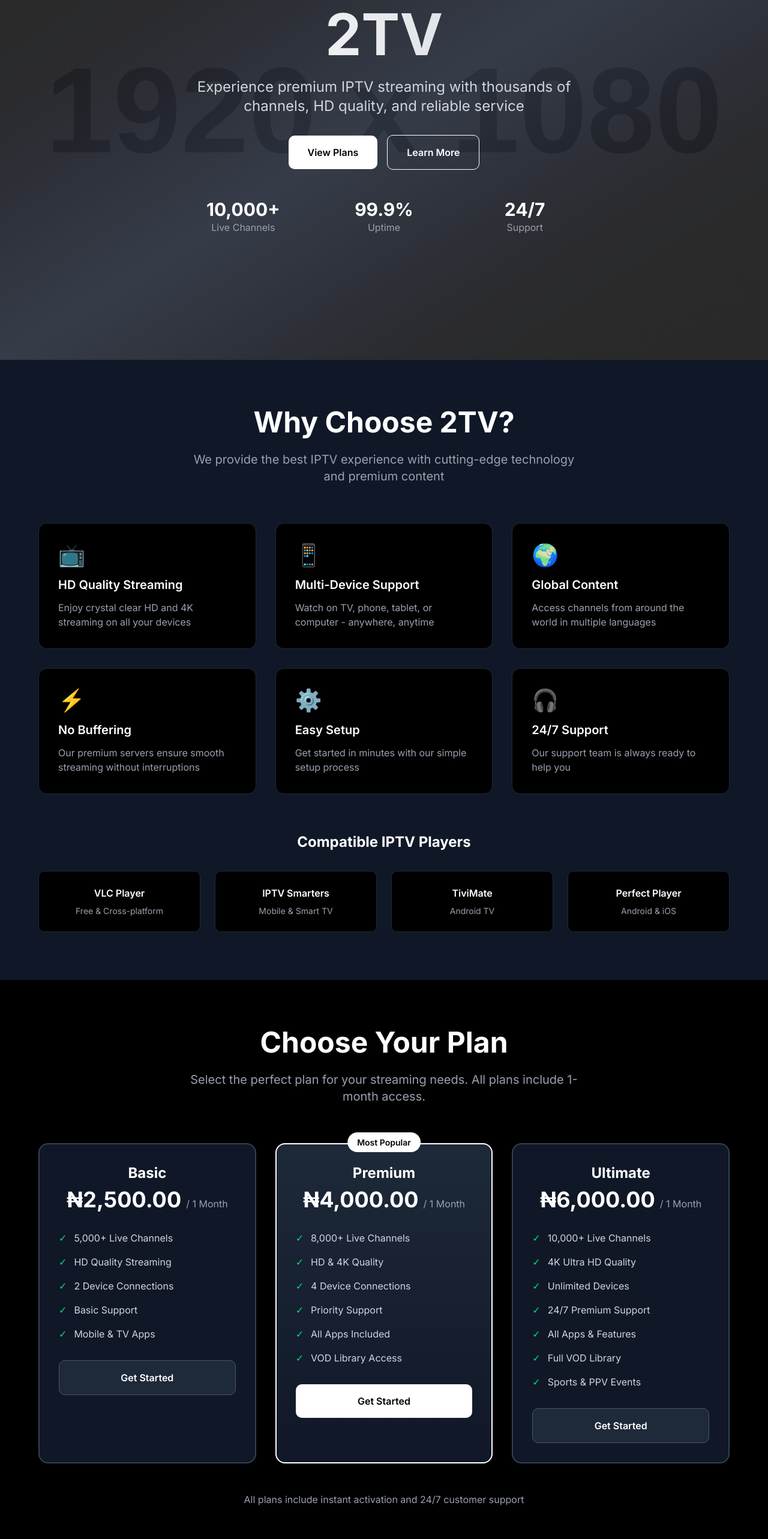
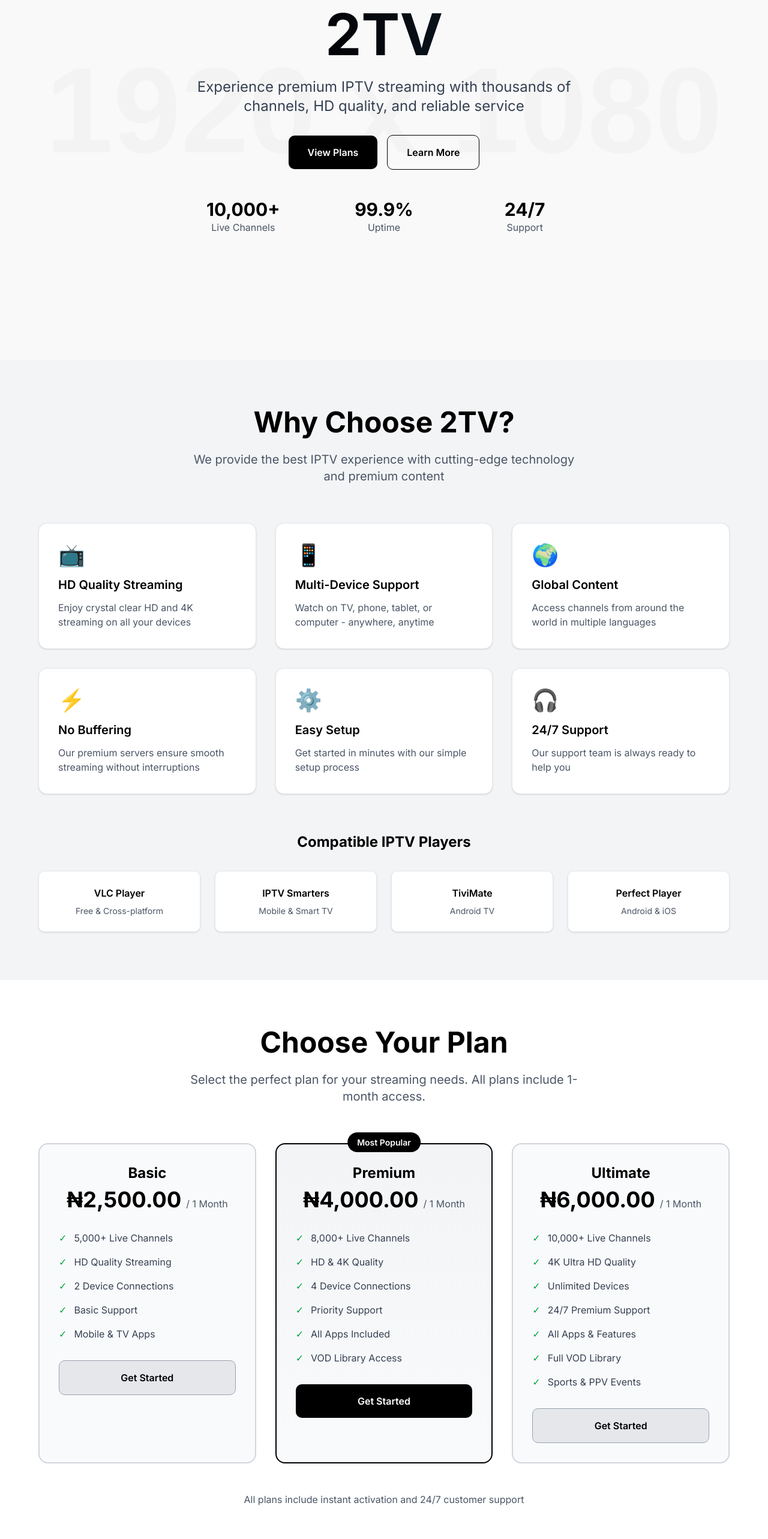
Before and after one commit to luwafem/2tv, a Next.js app: page / in a window 1280 px wide. Shown: the part 200-2766 px from the top of the page at 60% size. Built offline with nearby package versions, Linux system fonts and the light colour scheme.

Commit message:
Fix hydration issues and update to white/black theme

```diff
--- a/src/app/layout.js
+++ b/src/app/layout.js
@@ -11,9 +11,6 @@ export const metadata = {
 export default function RootLayout({ children }) {
   return (
     <html lang="en">
-      <head>
-        <script src="https://js.paystack.co/v1/inline.js"></script>
-      </head>
       <body className={inter.className}>
         {children}
       </body>
--- a/src/app/page.js
+++ b/src/app/page.js
@@ -17,7 +17,7 @@ export default function Home() {
   }
 
   return (
-    <main className="min-h-screen bg-black text-white">
+    <main className="min-h-screen bg-white text-black">
       <Hero />
       <Features />
       <PricingPlans onPlanSelect={handlePlanSelect} />
--- a/src/components/Features.js
+++ b/src/components/Features.js
@@ -35,13 +35,13 @@ export default function Features() {
   ]
 
   return (
-    <section id="features" className="py-20 px-4 bg-gray-900">
+    <section id="features" className="py-20 px-4 bg-gray-100">
       <div className="max-w-6xl mx-auto">
         <div className="text-center mb-16">
-          <h2 className="text-4xl md:text-5xl font-bold mb-6">
+          <h2 className="text-4xl md:text-5xl font-bold mb-6 text-black">
             Why Choose 2TV?
           </h2>
-          <p className="text-xl text-gray-400 max-w-2xl mx-auto">
+          <p className="text-xl text-gray-600 max-w-2xl mx-auto">
             We provide the best IPTV experience with cutting-edge technology and premium content
           </p>
         </div>
@@ -50,33 +50,33 @@ export default function Features() {
           {features.map((feature, index) => (
             <div
               key={index}
-              className="bg-black p-8 rounded-xl border border-gray-800 hover:border-gray-600 transition-colors"
+              className="bg-white p-8 rounded-xl border border-gray-200 hover:border-gray-400 transition-colors shadow-sm"
             >
               <div className="text-4xl mb-4">{feature.icon}</div>
-              <h3 className="text-xl font-semibold mb-3">{feature.title}</h3>
-              <p className="text-gray-400">{feature.description}</p>
+              <h3 className="text-xl font-semibold mb-3 text-black">{feature.title}</h3>
+              <p className="text-gray-600">{feature.description}</p>
             </div>
           ))}
         </div>
 
         <div className="mt-16 text-center">
-          <h3 className="text-2xl font-bold mb-8">Compatible IPTV Players</h3>
+          <h3 className="text-2xl font-bold mb-8 text-black">Compatible IPTV Players</h3>
           <div className="grid grid-cols-2 md:grid-cols-4 gap-6">
-            <div className="bg-black p-6 rounded-lg border border-gray-800">
-              <h4 className="font-semibold">VLC Player</h4>
-              <p className="text-sm text-gray-400 mt-2">Free & Cross-platform</p>
+            <div className="bg-white p-6 rounded-lg border border-gray-200 shadow-sm">
+              <h4 className="font-semibold text-black">VLC Player</h4>
+              <p className="text-sm text-gray-600 mt-2">Free & Cross-platform</p>
             </div>
-            <div className="bg-black p-6 rounded-lg border border-gray-800">
-              <h4 className="font-semibold">IPTV Smarters</h4>
-              <p className="text-sm text-gray-400 mt-2">Mobile & Smart TV</p>
+            <div className="bg-white p-6 rounded-lg border border-gray-200 shadow-sm">
+              <h4 className="font-semibold text-black">IPTV Smarters</h4>
+              <p className="text-sm text-gray-600 mt-2">Mobile & Smart TV</p>
             </div>
-            <div className="bg-black p-6 rounded-lg border border-gray-800">
-              <h4 className="font-semibold">TiviMate</h4>
-              <p className="text-sm text-gray-400 mt-2">Android TV</p>
+            <div className="bg-white p-6 rounded-lg border border-gray-200 shadow-sm">
+              <h4 className="font-semibold text-black">TiviMate</h4>
+              <p className="text-sm text-gray-600 mt-2">Android TV</p>
             </div>
-            <div className="bg-black p-6 rounded-lg border border-gray-800">
-              <h4 className="font-semibold">Perfect Player</h4>
-              <p className="text-sm text-gray-400 mt-2">Android & iOS</p>
+            <div className="bg-white p-6 rounded-lg border border-gray-200 shadow-sm">
+              <h4 className="font-semibold text-black">Perfect Player</h4>
+              <p className="text-sm text-gray-600 mt-2">Android & iOS</p>
             </div>
           </div>
         </div>
--- a/src/components/Hero.js
+++ b/src/components/Hero.js
@@ -2,29 +2,29 @@
 
 export default function Hero() {
   return (
-    <section className="relative min-h-screen flex items-center justify-center bg-gradient-to-br from-black via-gray-900 to-black">
-      <div className="absolute inset-0 bg-[url('https://placehold.co/1920x1080?text=Premium+IPTV+Streaming+Background')] bg-cover bg-center opacity-20"></div>
+    <section className="relative min-h-screen flex items-center justify-center bg-white">
+      <div className="absolute inset-0 bg-[url('https://placehold.co/1920x1080?text=Premium+IPTV+Streaming+Background')] bg-cover bg-center opacity-10"></div>
 
       <div className="relative z-10 text-center px-4 max-w-4xl mx-auto">
-        <h1 className="text-6xl md:text-8xl font-bold mb-6 bg-gradient-to-r from-white to-gray-300 bg-clip-text text-transparent">
+        <h1 className="text-6xl md:text-8xl font-bold mb-6 bg-gradient-to-r from-black to-gray-800 bg-clip-text text-transparent">
           2TV
         </h1>
 
-        <p className="text-xl md:text-2xl mb-8 text-gray-300 max-w-2xl mx-auto">
+        <p className="text-xl md:text-2xl mb-8 text-gray-700 max-w-2xl mx-auto">
           Experience premium IPTV streaming with thousands of channels, HD quality, and reliable service
         </p>
 
         <div className="flex flex-col sm:flex-row gap-4 justify-center items-center">
           <button
             onClick={() => document.getElementById('pricing').scrollIntoView({ behavior: 'smooth' })}
-            className="px-8 py-4 bg-white text-black font-semibold rounded-lg hover:bg-gray-200 transition-colors"
+            className="px-8 py-4 bg-black text-white font-semibold rounded-lg hover:bg-gray-800 transition-colors"
           >
             View Plans
           </button>
 
           <button
             onClick={() => document.getElementById('features').scrollIntoView({ behavior: 'smooth' })}
-            className="px-8 py-4 border border-white text-white font-semibold rounded-lg hover:bg-white hover:text-black transition-colors"
+            className="px-8 py-4 border border-black text-black font-semibold rounded-lg hover:bg-black hover:text-white transition-colors"
           >
             Learn More
           </button>
@@ -32,16 +32,16 @@ export default function Hero() {
 
         <div className="mt-12 grid grid-cols-1 md:grid-cols-3 gap-8 text-center">
           <div>
-            <h3 className="text-3xl font-bold text-white">10,000+</h3>
-            <p className="text-gray-400">Live Channels</p>
+            <h3 className="text-3xl font-bold text-black">10,000+</h3>
+            <p className="text-gray-600">Live Channels</p>
           </div>
           <div>
-            <h3 className="text-3xl font-bold text-white">99.9%</h3>
-            <p className="text-gray-400">Uptime</p>
+            <h3 className="text-3xl font-bold text-black">99.9%</h3>
+            <p className="text-gray-600">Uptime</p>
           </div>
           <div>
-            <h3 className="text-3xl font-bold text-white">24/7</h3>
-            <p className="text-gray-400">Support</p>
+            <h3 className="text-3xl font-bold text-black">24/7</h3>
+            <p className="text-gray-600">Support</p>
           </div>
         </div>
       </div>
--- a/src/components/PricingPlans.js
+++ b/src/components/PricingPlans.js
@@ -57,13 +57,13 @@ export default function PricingPlans({ onPlanSelect }) {
   }
 
   return (
-    <section id="pricing" className="py-20 px-4 bg-black">
+    <section id="pricing" className="py-20 px-4 bg-white">
       <div className="max-w-6xl mx-auto">
         <div className="text-center mb-16">
-          <h2 className="text-4xl md:text-5xl font-bold mb-6">
+          <h2 className="text-4xl md:text-5xl font-bold mb-6 text-black">
             Choose Your Plan
           </h2>
-          <p className="text-xl text-gray-400 max-w-2xl mx-auto">
+          <p className="text-xl text-gray-600 max-w-2xl mx-auto">
             Select the perfect plan for your streaming needs. All plans include 1-month access.
           </p>
         </div>
@@ -72,33 +72,33 @@ export default function PricingPlans({ onPlanSelect }) {
           {plans.map((plan) => (
             <div
               key={plan.id}
-              className={`relative bg-gray-900 rounded-2xl p-8 border-2 transition-all hover:scale-105 ${
+              className={`relative bg-gray-50 rounded-2xl p-8 border-2 transition-all hover:scale-105 ${
                 plan.popular
-                  ? 'border-white bg-gradient-to-b from-gray-800 to-gray-900'
-                  : 'border-gray-700 hover:border-gray-600'
+                  ? 'border-black bg-gradient-to-b from-gray-100 to-gray-50'
+                  : 'border-gray-300 hover:border-gray-400'
               }`}
             >
               {plan.popular && (
                 <div className="absolute -top-4 left-1/2 transform -translate-x-1/2">
-                  <span className="bg-white text-black px-4 py-2 rounded-full text-sm font-semibold">
+                  <span className="bg-black text-white px-4 py-2 rounded-full text-sm font-semibold">
                     Most Popular
                   </span>
                 </div>
               )}
 
               <div className="text-center mb-8">
-                <h3 className="text-2xl font-bold mb-2">{plan.name}</h3>
+                <h3 className="text-2xl font-bold mb-2 text-black">{plan.name}</h3>
                 <div className="mb-4">
-                  <span className="text-4xl font-bold">{formatPrice(plan.price)}</span>
-                  <span className="text-gray-400 ml-2">/ {plan.duration}</span>
+                  <span className="text-4xl font-bold text-black">{formatPrice(plan.price)}</span>
+                  <span className="text-gray-600 ml-2">/ {plan.duration}</span>
                 </div>
               </div>
 
               <ul className="space-y-4 mb-8">
                 {plan.features.map((feature, index) => (
                   <li key={index} className="flex items-center">
-                    <span className="text-green-400 mr-3">✓</span>
-                    <span className="text-gray-300">{feature}</span>
+                    <span className="text-green-600 mr-3">✓</span>
+                    <span className="text-gray-700">{feature}</span>
                   </li>
                 ))}
               </ul>
@@ -107,8 +107,8 @@ export default function PricingPlans({ onPlanSelect }) {
                 onClick={() => onPlanSelect(plan)}
                 className={`w-full py-4 rounded-lg font-semibold transition-colors ${
                   plan.popular
-                    ? 'bg-white text-black hover:bg-gray-200'
-                    : 'bg-gray-800 text-white hover:bg-gray-700 border border-gray-600'
+                    ? 'bg-black text-white hover:bg-gray-800'
+                    : 'bg-gray-200 text-black hover:bg-gray-300 border border-gray-400'
                 }`}
               >
                 Get Started
@@ -118,7 +118,7 @@ export default function PricingPlans({ onPlanSelect }) {
         </div>
 
         <div className="mt-12 text-center">
-          <p className="text-gray-400">
+          <p className="text-gray-600">
             All plans include instant activation and 24/7 customer support
           </p>
         </div>
--- a/src/lib/utils.js
+++ b/src/lib/utils.js
@@ -7,11 +7,13 @@ export function cn(...inputs) {
 
 // Generate unique user URL based on email and plan
 export function generateUserUrl(email, planType) {
-  const baseUrl = process.env.NODE_ENV === 'production'
-    ? 'https://your-domain.com'
+  const baseUrl = typeof window !== 'undefined'
+    ? window.location.origin
     : 'http://localhost:8000';
 
-  const hash = btoa(email + planType + Date.now()).replace(/[^a-zA-Z0-9]/g, '').substring(0, 12);
+  // Use a more stable hash generation without Date.now() for SSR compatibility
+  const timestamp = typeof window !== 'undefined' ? Date.now() : 0;
+  const hash = btoa(email + planType + timestamp).replace(/[^a-zA-Z0-9]/g, '').substring(0, 12);
   return `${baseUrl}/stream/${hash}`;
 }
 
```
Also changed, not shown: src/components/Footer.js (+25 -25 lines), src/components/PaymentModal.js (+47 -19 lines).
